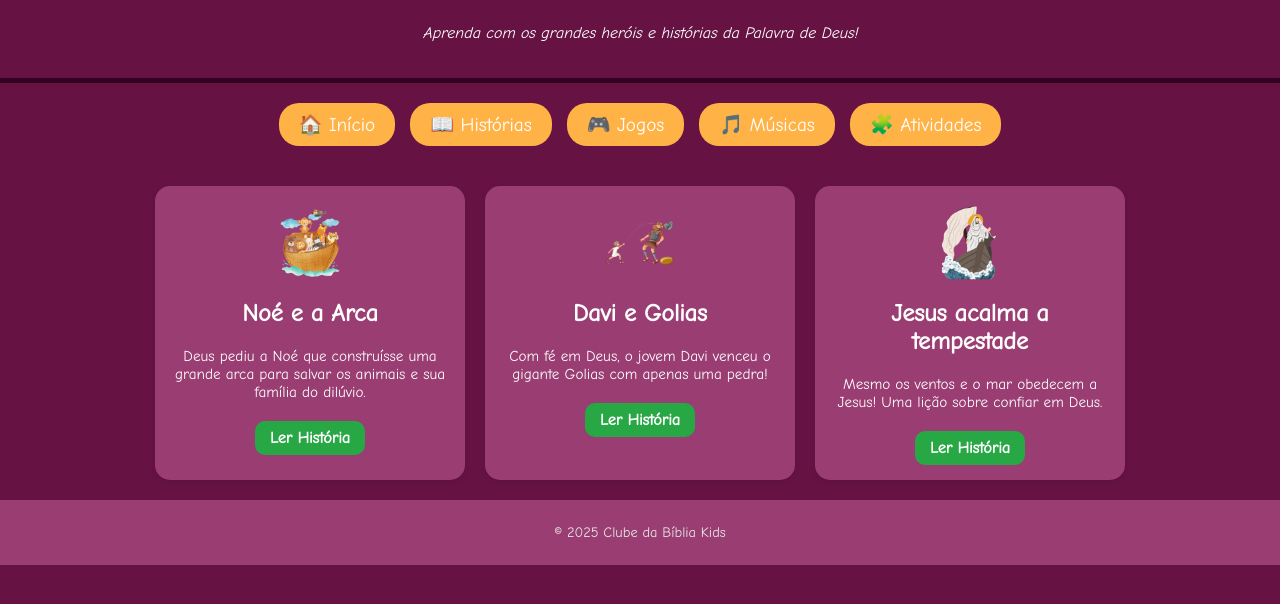
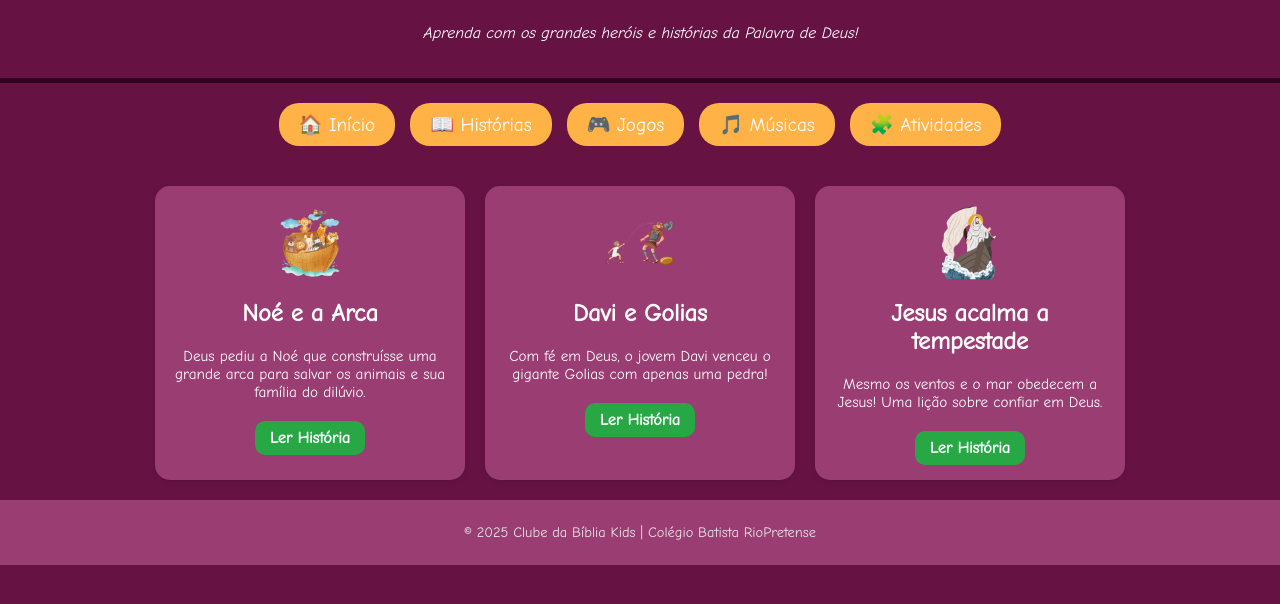
Before and after one commit to GugaToca/filhosdoreino, a plain HTML site: page historias.html in a window 1280 px wide. Shown: the part 78-682 px from the top of the page. Drawn offline with Linux system fonts and the light colour scheme.

Commit message:
Update historias.html

```diff
--- a/historias.html
+++ b/historias.html
@@ -49,7 +49,8 @@
   </main>
 
   <footer>
-    <p>&copy; 2025 Clube da Bíblia Kids</p>
+    <p>&copy; 2025 Clube da Bíblia Kids | Colégio Batista RioPretense</p>
   </footer>
+
 </body>
 </html>
```
